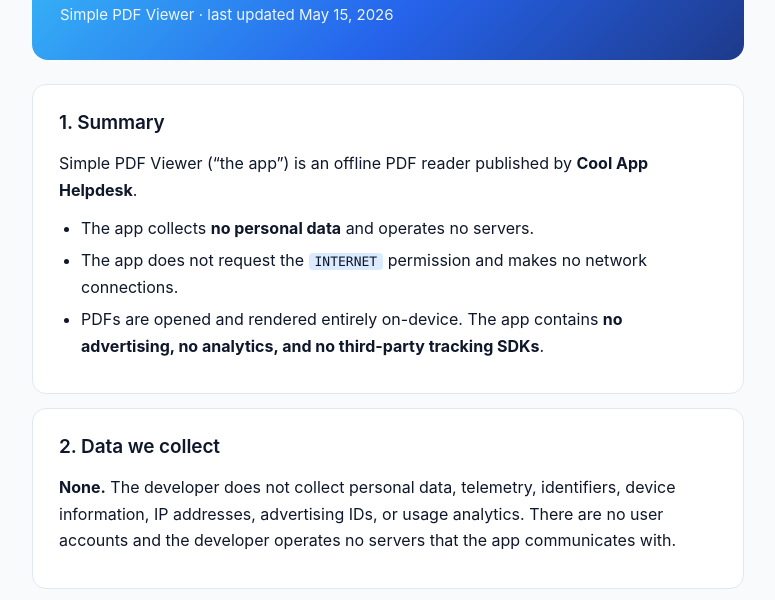
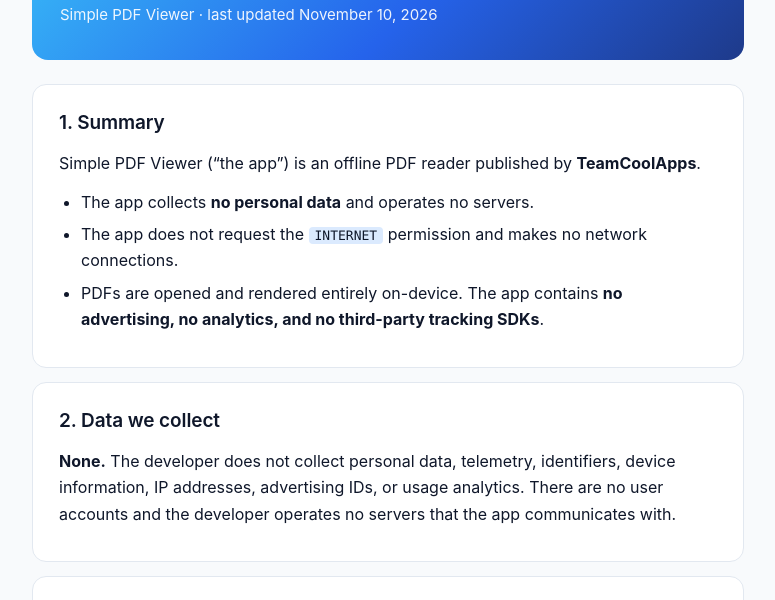
Before and after one commit to coolapphelpdesk-bot/simple-pdf-viewer, a plain HTML site: page index.html in a window 1280 px wide. Shown: the part 121-721 px from the top of the page, without its empty margins (252-1027 px from the left). Drawn offline with Linux system fonts and the light colour scheme.

Commit message:
Use TeamCoolApps as developer name; Cool App Helpdesk only for support

```diff
--- a/index.html
+++ b/index.html
@@ -4,7 +4,7 @@
 <meta charset="UTF-8">
 <meta name="viewport" content="width=device-width, initial-scale=1.0">
 <title>Privacy Policy — Simple PDF Viewer</title>
-<meta name="description" content="Privacy policy for the Simple PDF Viewer Android application by Cool App Helpdesk.">
+<meta name="description" content="Privacy policy for the Simple PDF Viewer Android application by TeamCoolApps.">
 <style>
   :root {
     --bg: #f8fafc; --surface: #ffffff; --text: #0f172a; --muted: #64748b;
@@ -56,12 +56,12 @@
 
 <header>
   <h1>Privacy Policy</h1>
-  <p>Simple PDF Viewer &middot; last updated <time datetime="2026-05-15">May 15, 2026</time></p>
+  <p>Simple PDF Viewer &middot; last updated <time datetime="2026-11-10">November 10, 2026</time></p>
 </header>
 
 <section class="card">
   <h2>1. Summary</h2>
-  <p>Simple PDF Viewer (&ldquo;the app&rdquo;) is an offline PDF reader published by <strong>Cool App Helpdesk</strong>.</p>
+  <p>Simple PDF Viewer (&ldquo;the app&rdquo;) is an offline PDF reader published by <strong>TeamCoolApps</strong>.</p>
   <ul>
     <li>The app collects <strong>no personal data</strong> and operates no servers.</li>
     <li>The app does not request the <code>INTERNET</code> permission and makes no network connections.</li>
@@ -129,7 +129,7 @@
   <p>Questions or feedback? Email <a href="mailto:coolapphelpdesk@gmail.com">coolapphelpdesk@gmail.com</a>.</p>
 </section>
 
-<footer>&copy; 2026 Cool App Helpdesk &middot; Simple PDF Viewer</footer>
+<footer>&copy; 2026 TeamCoolApps &middot; Simple PDF Viewer</footer>
 
 </main>
 </body>
```
